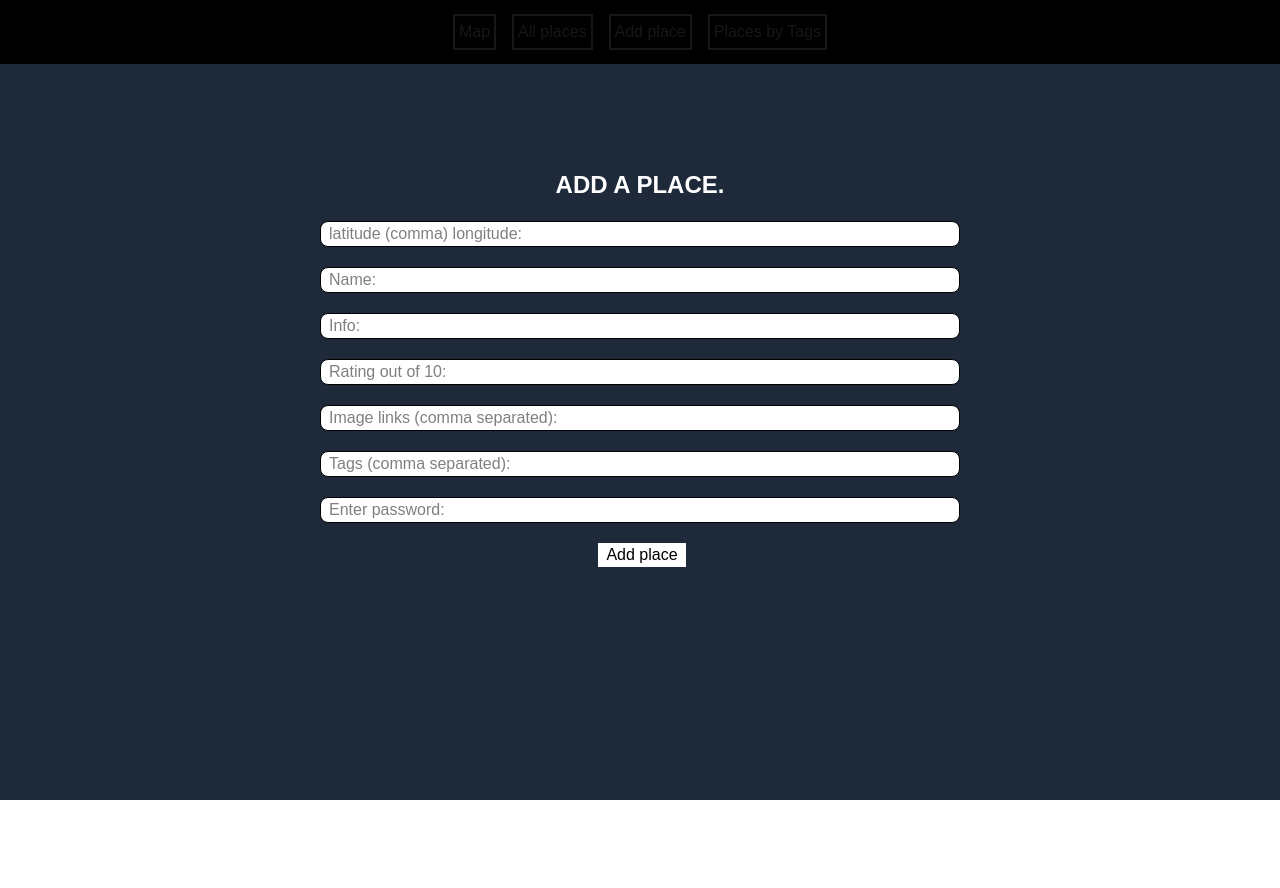
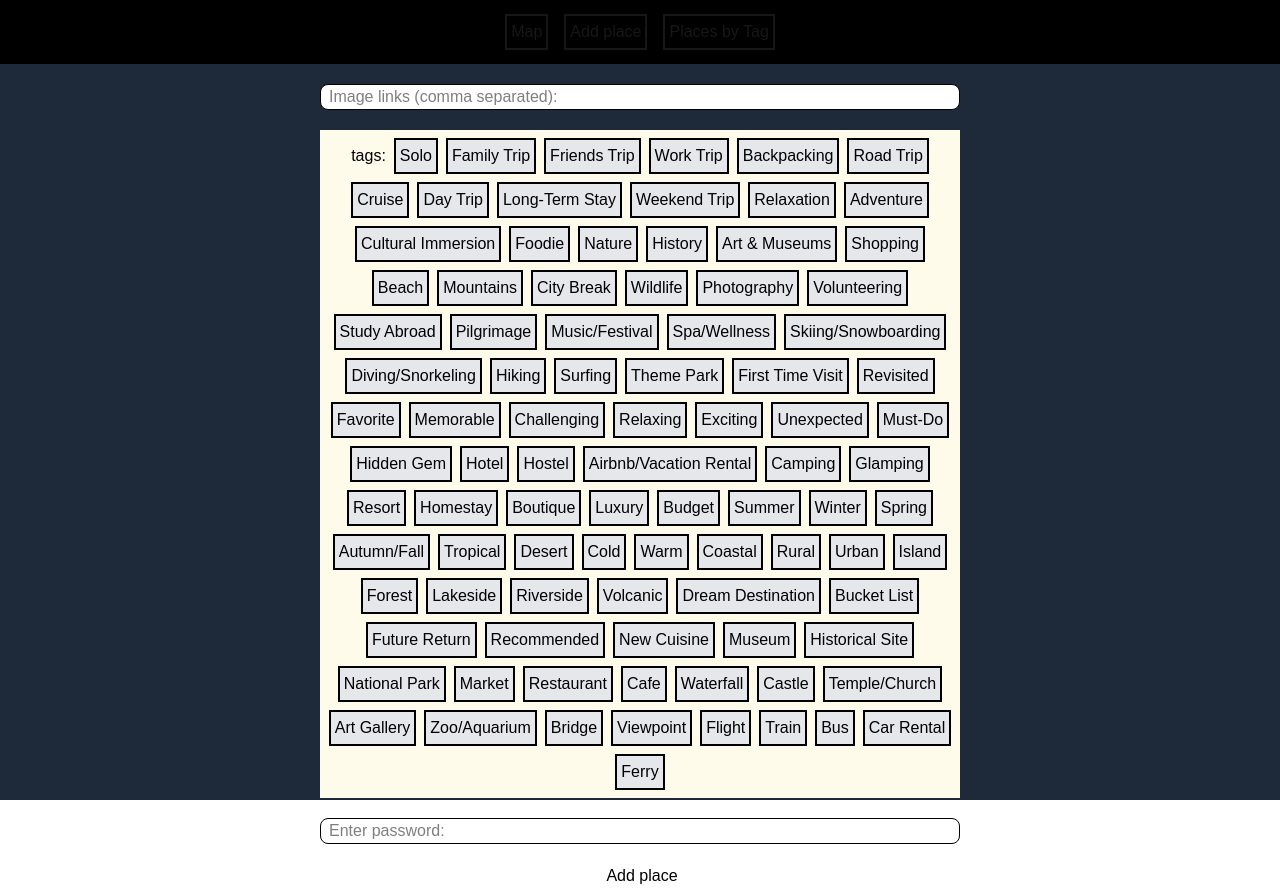
Before and after one commit to Nikshaan/LocalBee, a Next.js app: page /addPlace in a window 1280 px wide. Before the commit the page ends 800 px from the top, so only its background shows below. Built offline with nearby package versions, Linux system fonts and the light colour scheme.

Commit message:
update: filter places by tags

```diff
--- a/src/app/addPlace/page.tsx
+++ b/src/app/addPlace/page.tsx
@@ -1,18 +1,56 @@
 "use client";
 
-import React, { useState } from 'react';
+import React, { useEffect, useReducer, useState } from 'react';
 import { nanoid } from 'nanoid';
 import axios from 'axios';
 import { ToastContainer, toast, Bounce} from 'react-toastify';
 import { useRouter } from 'next/navigation';
 
+const normal_col = 'bg-gray-200';
+const clicked_col = 'bg-green-500';
+
+interface TagStates {
+  [tag: string]: boolean;
+}
+
+interface Action {
+  type: 'TOGGLE_TAG_COLOR';
+  payload: {
+    tag: string;
+  };
+}
+
+const colorReducer = (state: TagStates, action: Action): TagStates => {
+  switch (action.type) {
+    case 'TOGGLE_TAG_COLOR':
+      const { tag } = action.payload;
+      return {
+        ...state,
+        [tag]: !state[tag],
+      };
+    default:
+      return state;
+  }
+};
+
 const Page = () => {
+
+  const tagsList = ["Solo", "Family Trip", "Friends Trip", "Work Trip", "Backpacking", "Road Trip", "Cruise", "Day Trip",
+    "Long-Term Stay", "Weekend Trip", "Relaxation", "Adventure", "Cultural Immersion", "Foodie", "Nature", "History", "Art & Museums", "Shopping",
+    "Beach", "Mountains", "City Break", "Wildlife", "Photography", "Volunteering", "Study Abroad", "Pilgrimage", "Music/Festival", "Spa/Wellness",
+    "Skiing/Snowboarding", "Diving/Snorkeling", "Hiking", "Surfing", "Theme Park", "First Time Visit", "Revisited", "Favorite", "Memorable", "Challenging",
+    "Relaxing", "Exciting", "Unexpected", "Must-Do", "Hidden Gem", "Hotel", "Hostel", "Airbnb/Vacation Rental", "Camping", "Glamping", "Resort", "Homestay",
+    "Boutique", "Luxury", "Budget", "Summer", "Winter", "Spring", "Autumn/Fall", "Tropical", "Desert", "Cold", "Warm", "Coastal", "Rural", "Urban",
+    "Island", "Forest", "Lakeside", "Riverside", "Volcanic", "Dream Destination", "Bucket List", "Future Return", "Recommended", "New Cuisine", "Museum",
+    "Historical Site", "National Park", "Market", "Restaurant", "Cafe", "Waterfall", "Castle", "Temple/Church", "Art Gallery", "Zoo/Aquarium",
+    "Bridge", "Viewpoint", "Flight", "Train", "Bus", "Car Rental", "Ferry"];
+
   const [coor, setCoor] = useState<string>("");
   const [name, setName] = useState<string>("");
   const [info, setInfo] = useState<string>("");
   const [rating, setRating] = useState<string>("");
   const [images, setImages] = useState<string>("");
-  const [tags, setTags] = useState<string>("");
+  const [tags, setTags] = useState<string[]>([]);
   const [password, setPassword] = useState<string>("");
   const router = useRouter();
 
@@ -31,7 +69,7 @@ const Page = () => {
     } catch (error) {
       console.error("Geocoding error:", error);
       if (error instanceof Error) {
-        toast.error(error.response.data.detail);
+        toast.error("Invalid coordinates!");
       } else {
         toast.error("An unexpected error occurred.");
         console.error("Unknown error type:", error);
@@ -49,7 +87,7 @@ const Page = () => {
       if(imageArr.length > 6){
         throw new Error("Cannot attach more than 5 images!")
       }
-      const tagArr = tags.split(",").map(tag => tag.trim()).filter(tag => tag !== '');
+      const tagArr = tags;
       const id = nanoid();
       const pass = password.trim();
 
@@ -75,14 +113,34 @@ const Page = () => {
 
     } catch (error) {
       console.error("Error:", error);
-      if (error instanceof Error) {
+      if(error  instanceof TypeError){
+          toast.error("Invalid image URL!");
+      } else if (error instanceof Error) {
         toast.error(error.response.data.detail);
       } else {
         toast.error("An unexpected error occurred.");
-        console.error("Unknown error type:", error);
+        console.error("Unknown error type: ", error);
       }
     }
   }
+
+ const initialColorsState: TagStates = tagsList.reduce((acc, tag) => {
+    acc[tag] = false;
+    return acc;
+  }, {} as TagStates);
+
+ const [tagStates, dispatch] = useReducer(colorReducer, initialColorsState);
+
+ useEffect(() => {
+    const currentTags: string[] = [];
+    for (const tag in tagStates) {
+      if (tagStates[tag]) {
+        currentTags.push(tag);
+      }
+    }
+    setTags(currentTags);
+    console.log(currentTags)
+  }, [tagStates]);
 
   return (
     <div className="bg-gray-800 justify-center pb-16 flex items-center text-black h-[100svh]">
@@ -146,14 +204,18 @@ const Page = () => {
             type="text"
           />
         </div>
-        <div className='w-full'>
-          <input
-            placeholder='Tags (comma separated): '
-            value={tags}
-            onChange={(e) => setTags(e.target.value)}
-            className="bg-white text-black px-2 rounded-lg border w-full"
-            type="text"
-          />
+        <div className='w-full flex flex-wrap gap-2 bg-amber-50 p-2 justify-center items-center'>
+          tags:
+          {
+            tagsList.map((tag, index) => {
+              const currentBgClass: string = tagStates[tag] ? clicked_col : normal_col;
+              return(
+              <div onClick={() => dispatch({ type: 'TOGGLE_TAG_COLOR', payload: { tag } })} key={index} className={`border-2 p-1 cursor-pointer ${currentBgClass}`}>
+                    <p>{tag}</p>
+              </div>
+            )}
+            )
+          }
         </div>
         <div className='w-full'>
           <input
--- a/src/app/components/Navbar.tsx
+++ b/src/app/components/Navbar.tsx
@@ -10,15 +10,14 @@ const Navbar = () => {
           </Link>
         </div>
         <div className='cursor-pointer border-2 p-1'>
-            All places
-        </div>
-        <div className='cursor-pointer border-2 p-1'>
           <Link href="/addPlace">
             Add place
           </Link>
         </div>
         <div className='cursor-pointer border-2 p-1'>
-            Places by Tags
+          <Link href="/placeByTag">
+            Places by Tag
+          </Link>
         </div>
     </div>
   )
--- /dev/null
+++ b/src/app/placeByTag/page.tsx
@@ -0,0 +1,155 @@
+"use client"
+import axios from 'axios';
+import Image from 'next/image';
+import Link from 'next/link';
+import React, { useEffect, useReducer, useState } from 'react'
+
+const normal_col = 'bg-gray-200';
+const clicked_col = 'bg-green-500';
+
+interface TagStates {
+  [tag: string]: boolean;
+}
+
+interface Action {
+  type: 'TOGGLE_TAG_COLOR';
+  payload: {
+    tag: string;
+  };
+}
+
+interface info {
+  coord: number[],
+  id: string,
+  name: string,
+  info: string,
+  photos: string[],
+  rating: number,
+  tags: string[]
+}
+
+const colorReducer = (state: TagStates, action: Action): TagStates => {
+  switch (action.type) {
+    case 'TOGGLE_TAG_COLOR':
+      const { tag } = action.payload;
+      return {
+        ...state,
+        [tag]: !state[tag],
+      };
+    default:
+      return state;
+  }
+};
+
+const Page = () => {
+    const tagsList = ["Solo", "Family Trip", "Friends Trip", "Work Trip", "Backpacking", "Road Trip", "Cruise", "Day Trip",
+    "Long-Term Stay", "Weekend Trip", "Relaxation", "Adventure", "Cultural Immersion", "Foodie", "Nature", "History", "Art & Museums", "Shopping",
+    "Beach", "Mountains", "City Break", "Wildlife", "Photography", "Volunteering", "Study Abroad", "Pilgrimage", "Music/Festival", "Spa/Wellness",
+    "Skiing/Snowboarding", "Diving/Snorkeling", "Hiking", "Surfing", "Theme Park", "First Time Visit", "Revisited", "Favorite", "Memorable", "Challenging",
+    "Relaxing", "Exciting", "Unexpected", "Must-Do", "Hidden Gem", "Hotel", "Hostel", "Airbnb/Vacation Rental", "Camping", "Glamping", "Resort", "Homestay",
+    "Boutique", "Luxury", "Budget", "Summer", "Winter", "Spring", "Autumn/Fall", "Tropical", "Desert", "Cold", "Warm", "Coastal", "Rural", "Urban",
+    "Island", "Forest", "Lakeside", "Riverside", "Volcanic", "Dream Destination", "Bucket List", "Future Return", "Recommended", "New Cuisine", "Museum",
+    "Historical Site", "National Park", "Market", "Restaurant", "Cafe", "Waterfall", "Castle", "Temple/Church", "Art Gallery", "Zoo/Aquarium",
+    "Bridge", "Viewpoint", "Flight", "Train", "Bus", "Car Rental", "Ferry"];
+
+    const [tags, setTags] = useState<string[]>([]);
+    const [places, setPlaces] = useState([]);
+    const [filteredPlaces, setFilteredPlaces] = useState([]);
+
+    const getMapPings = async() => {
+    const res = await axios.get(
+    "http://127.0.0.1:8000/info/places",
+    { withCredentials: true}
+    );
+    setPlaces(res.data);
+    setFilteredPlaces(res.data);
+    }
+
+    useEffect(() => {
+        getMapPings()
+    }, [])
+
+    const initialColorsState: TagStates = tagsList.reduce((acc, tag) => {
+    acc[tag] = false;
+    return acc;
+    }, {} as TagStates);
+
+    const [tagStates, dispatch] = useReducer(colorReducer, initialColorsState);
+
+    useEffect(() => {
+        if(tags.length == 0){
+            setFilteredPlaces(places);
+            return;
+        }
+        const newFilteredPlaces = places.filter((place: info) => {
+            return tags.every(tag => place.tags.includes(tag));
+        });
+        setFilteredPlaces(newFilteredPlaces);
+  }, [tags])
+
+    useEffect(() => {
+    const currentTags: string[] = [];
+    for (const tag in tagStates) {
+        if (tagStates[tag]) {
+        currentTags.push(tag);
+        }
+    }
+    setTags(currentTags);
+    }, [tagStates]);
+
+    if(filteredPlaces.length == 0){
+        return (
+             <div>
+                <div className='w-full text-black mt-20 flex flex-wrap gap-2 bg-amber-50 p-2 justify-center items-center'>
+                    tags:
+                    {
+                        tagsList.map((tag, index) => {
+                        const currentBgClass: string = tagStates[tag] ? clicked_col : normal_col;
+                        return(
+                        <div onClick={() => dispatch({ type: 'TOGGLE_TAG_COLOR', payload: { tag } })} key={index} className={`border-2 p-1 cursor-pointer ${currentBgClass}`}>
+                                <p>{tag}</p>
+                        </div>
+                        )}
+                        )
+                    }
+                </div>
+                <div className='bg-red-500'>
+                    NO PLACES!
+                </div>
+            </div>
+        )
+    }
+
+    return (
+    <div>
+        <div className='w-full text-black mt-20 flex flex-wrap gap-2 bg-amber-50 p-2 justify-center items-center'>
+          tags:
+          {
+            tagsList.map((tag, index) => {
+              const currentBgClass: string = tagStates[tag] ? clicked_col : normal_col;
+              return(
+              <div onClick={() => dispatch({ type: 'TOGGLE_TAG_COLOR', payload: { tag } })} key={index} className={`border-2 p-1 cursor-pointer ${currentBgClass}`}>
+                    <p>{tag}</p>
+              </div>
+            )}
+            )
+          }
+          </div>
+          <div className='bg-green-300 pb-10 text-black flex flex-col justify-center items-center mt-5'>
+          place:
+          {
+            filteredPlaces.map((place: info, index) => (
+                <Link className='w-[70%] m-auto' key={index} href={`/viewPlace/${place.coord[0]}/${place.coord[1]}`}>
+                    <div className='flex p-5 justify-between items-center border-2 w-full mt-2' key={index}>
+                        { place.photos[0] && <Image alt='photo' src={place.photos[0]} width={100} height={100} /> }
+                        <p>{place.name}</p>
+                    </div>
+                </Link>
+            ))
+          }
+        </div>
+    </div>
+  )
+}
+
+export default Page
```
